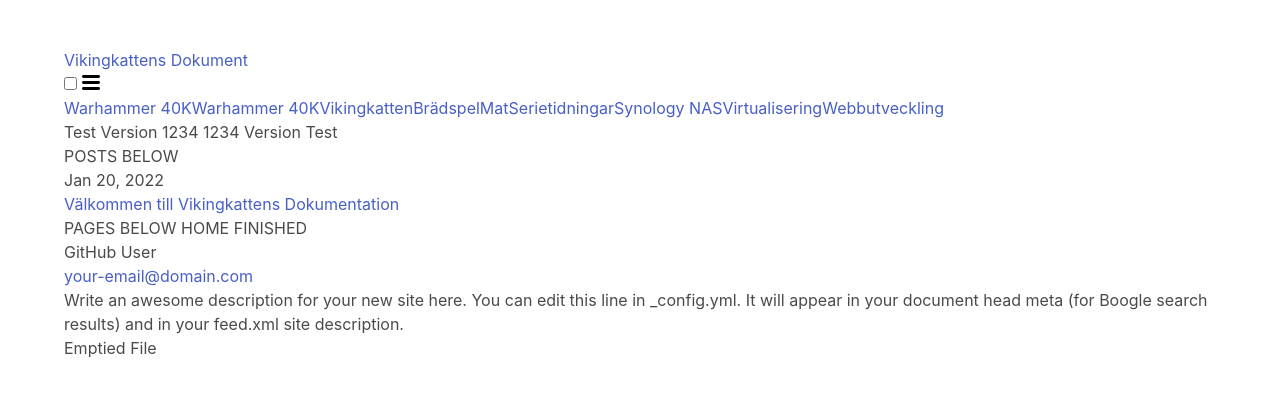
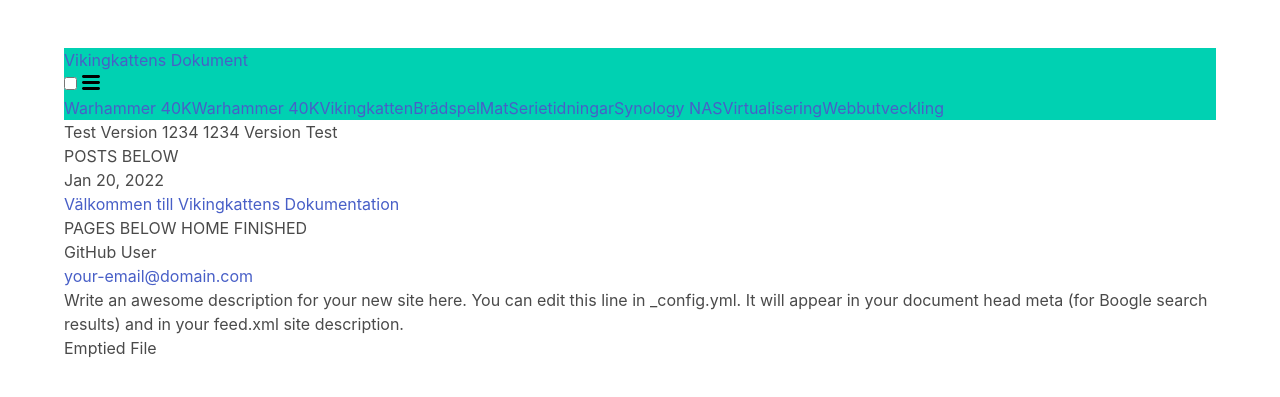
Before and after one commit to viking-cat/dokument, a Jekyll site: the page built from index.html, in a window 1280 px wide. Shown: the top 397 px of the page. Built offline with Jekyll 4.4.1, drawn with Linux system fonts in a browser that asks for light colours.

Commit message:
layout css navbar

```diff
--- a/_includes/header.html
+++ b/_includes/header.html
@@ -1,4 +1,5 @@
-<header class="site-header">
+<!--<header class="site-header">-->
+<header class="navbar is-primary">
 
     <div class="wrapper">
       {%- assign default_paths = site.pages | map: "path" -%}
```
